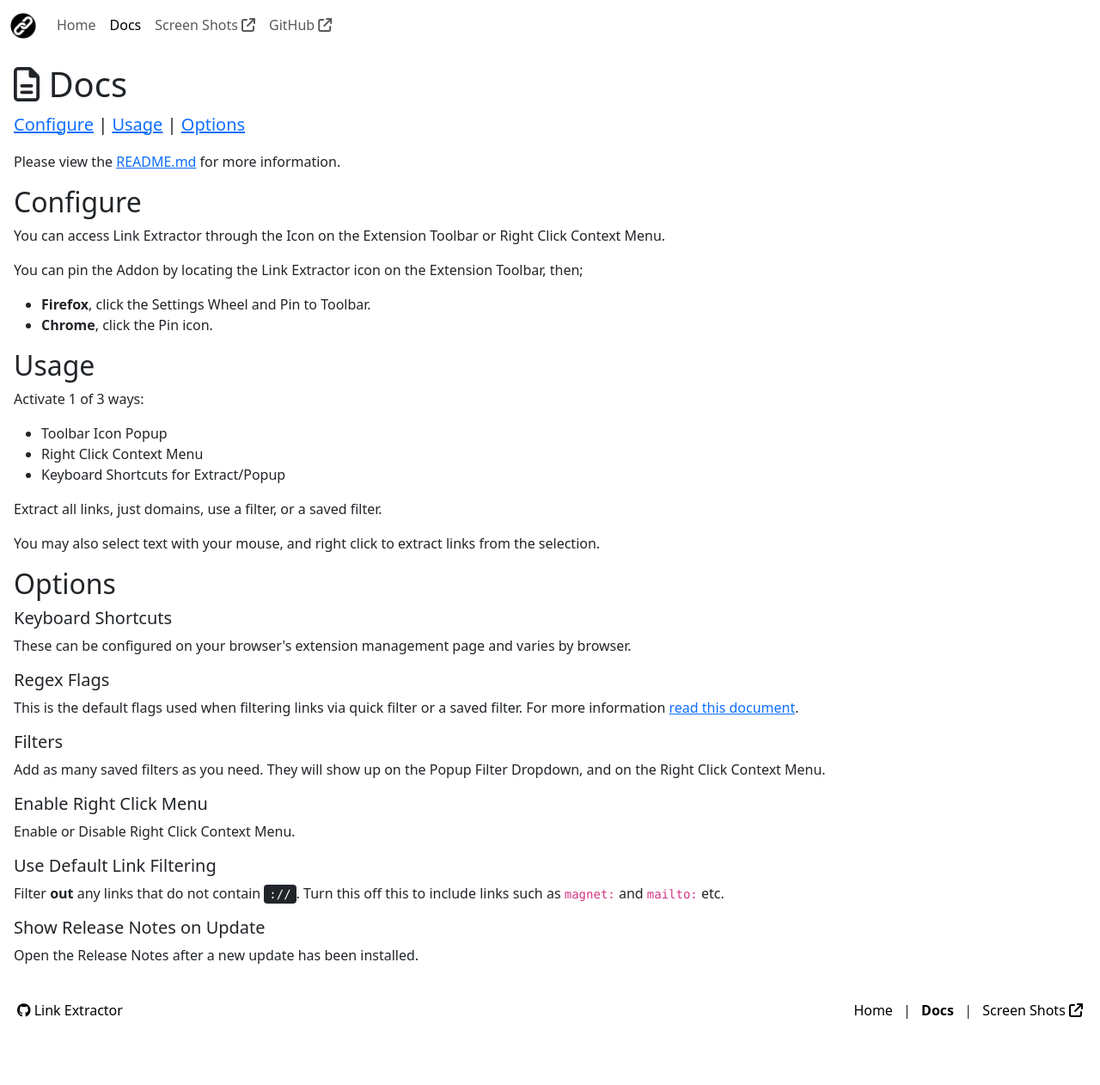
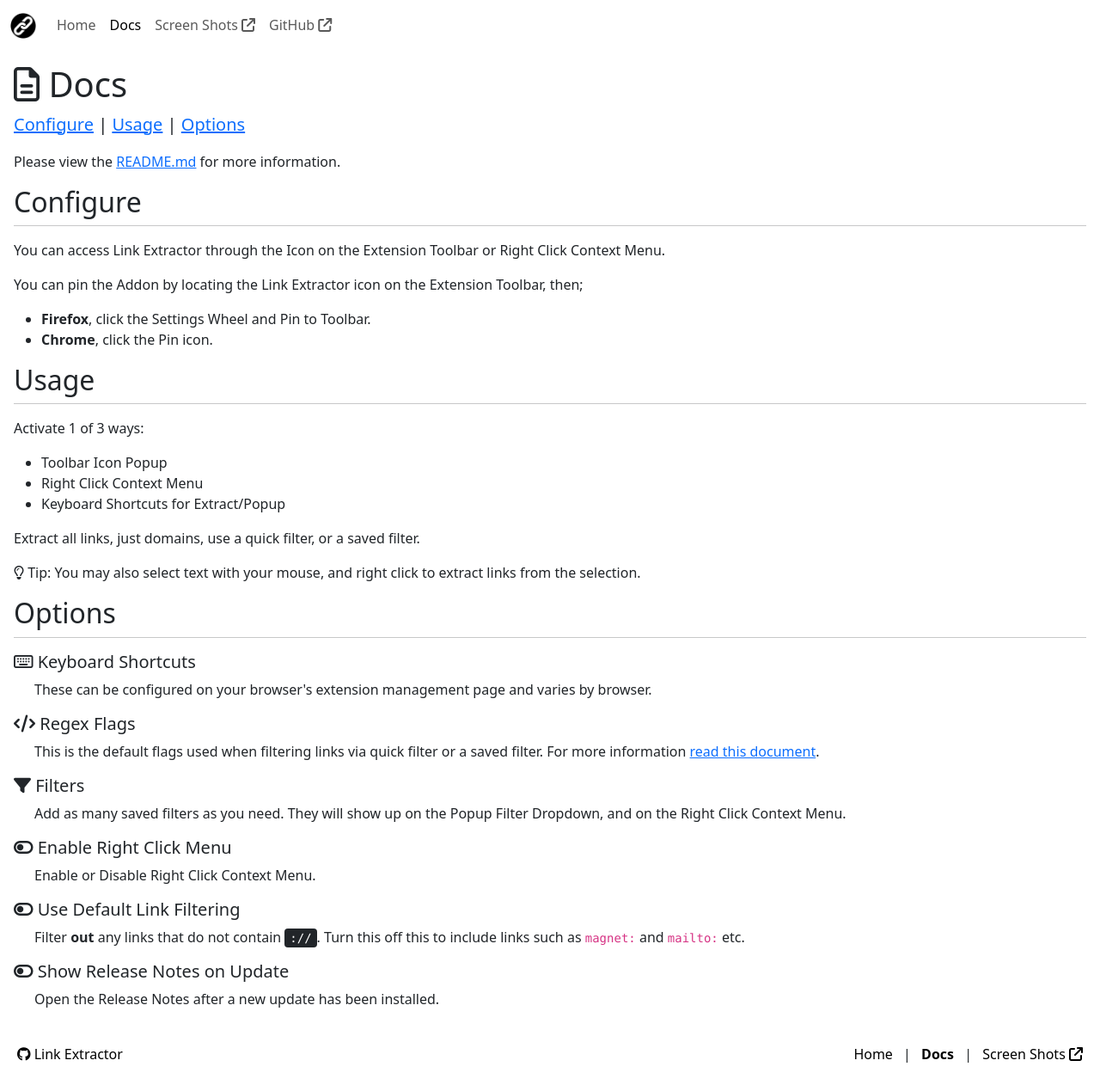
Before and after one commit to cssnr/link-extractor-site, a Jekyll site: the page built from docs.html, in a window 1280 px wide. Shown: the whole page at 86% size. Built offline with Jekyll 4.4.1, drawn with Linux system fonts in a browser that asks for light colours; before the commit the page ends 1211 px from its top, so only the background shows below that.

Commit message:
Update Docs Layout

```diff
--- a/docs.html
+++ b/docs.html
@@ -12,6 +12,7 @@ description: Documentation and Instructions for configuring and using Link Extra
 <p>Please view the <a href="{{ site.github_url }}#readme" target="_blank">README.md</a> for more information.</p>
 
 <h2 id="configure">Configure</h2>
+<hr class="mt-0">
 
 <p>You can access Link Extractor through the Icon on the Extension Toolbar or Right Click Context Menu.</p>
 <p>You can pin the Addon by locating the Link Extractor icon on the Extension Toolbar, then;</p>
@@ -21,6 +22,7 @@ description: Documentation and Instructions for configuring and using Link Extra
 </ul>
 
 <h2 id="usage">Usage</h2>
+<hr class="mt-0">
 
 <p>Activate 1 of 3 ways:</p>
 <ul>
@@ -29,36 +31,37 @@ description: Documentation and Instructions for configuring and using Link Extra
     <li>Keyboard Shortcuts for Extract/Popup</li>
 </ul>
 
-<p>Extract all links, just domains, use a filter, or a saved filter.</p>
-<p>You may also select text with your mouse, and right click to extract links from the selection.</p>
+<p>Extract all links, just domains, use a quick filter, or a saved filter.</p>
+<p><i class="fa-regular fa-lightbulb"></i> Tip: You may also select text with your mouse, and right click to extract links from the selection.</p>
 
 <h2 id="options">Options</h2>
+<hr class="mt-0">
 
-<h5>Keyboard Shortcuts</h5>
-<p>These can be configured on your browser's extension management page and varies by browser.</p>
+<h5><i class="fa-regular fa-keyboard"></i> Keyboard Shortcuts</h5>
+<p class="ps-4">These can be configured on your browser's extension management page and varies by browser.</p>
 
-<h5>Regex Flags</h5>
-<p>
+<h5><i class="fa-solid fa-code"></i> Regex Flags</h5>
+<p class="ps-4">
     This is the default flags used when filtering links via quick filter or a saved filter.
     For more information
     <a href="https://developer.mozilla.org/en-US/docs/Web/JavaScript/Guide/Regular_expressions#advanced_searching_with_flags"
        target="_blank" rel="noopener">read this document</a>.
 </p>
 
-<h5>Filters</h5>
-<p>
+<h5><i class="fa-solid fa-filter"></i> Filters</h5>
+<p class="ps-4">
     Add as many saved filters as you need.
     They will show up on the Popup Filter Dropdown, and on the Right Click Context Menu.
 </p>
 
-<h5>Enable Right Click Menu</h5>
-<p>Enable or Disable Right Click Context Menu.</p>
+<h5><i class="fa-solid fa-toggle-off"></i> Enable Right Click Menu</h5>
+<p class="ps-4">Enable or Disable Right Click Context Menu.</p>
 
-<h5>Use Default Link Filtering</h5>
-<p>
+<h5><i class="fa-solid fa-toggle-off"></i> Use Default Link Filtering</h5>
+<p class="ps-4">
     Filter <strong>out</strong> any links that do not contain <kbd>://</kbd>.
     Turn this off this to include links such as <code>magnet:</code> and <code>mailto:</code> etc.
 </p>
 
-<h5>Show Release Notes on Update</h5>
-<p>Open the Release Notes after a new update has been installed.</p>
+<h5><i class="fa-solid fa-toggle-off"></i> Show Release Notes on Update</h5>
+<p class="ps-4">Open the Release Notes after a new update has been installed.</p>
```
Also changed, not shown: index.html (+8 -8 lines), uninstall.html (+8 -4 lines).
